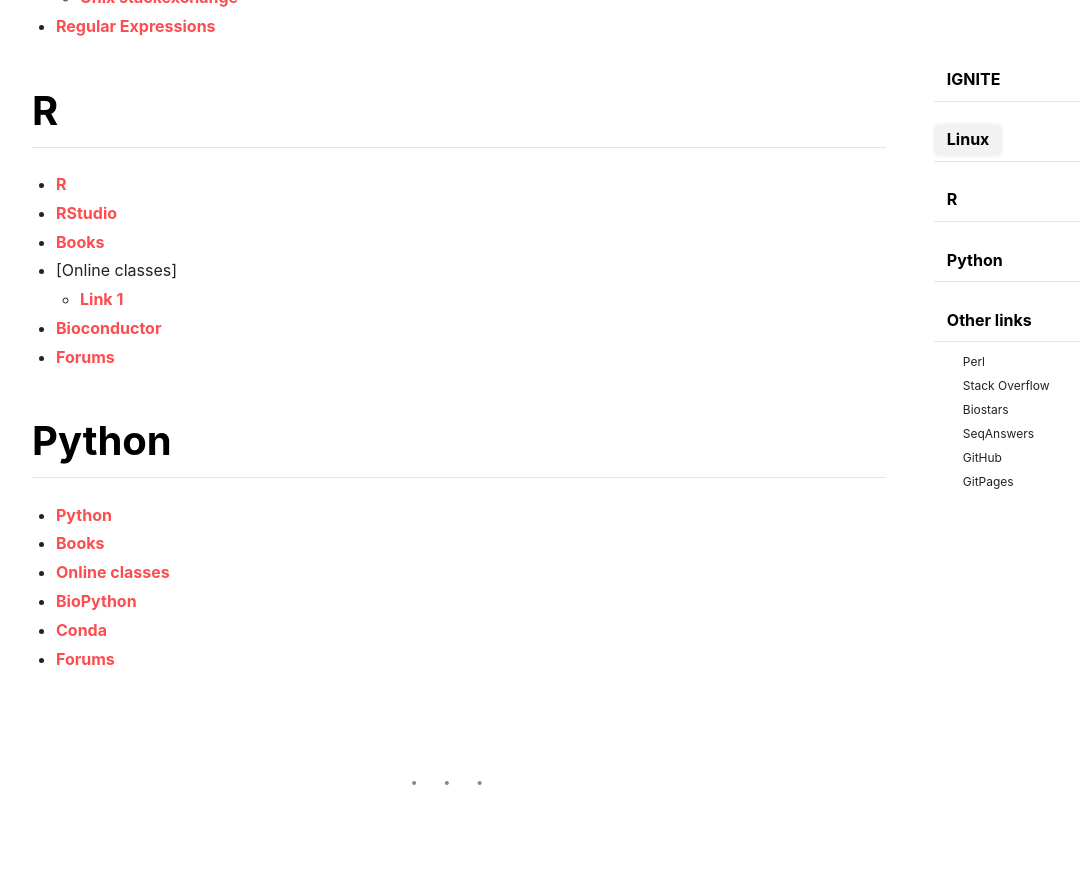
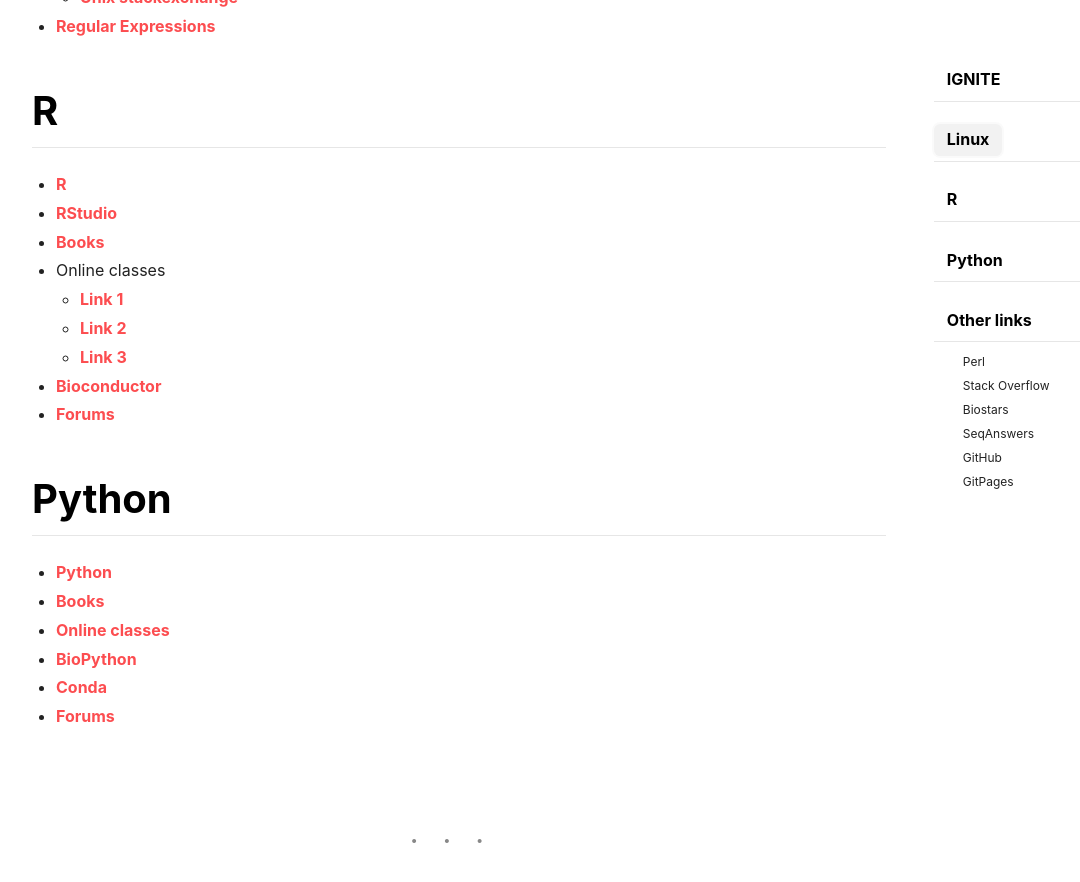
Before and after one commit to itn-ignite/ESRs-Programming-and-Bioinformatics-Workshop, a Jekyll site: the page built from docs/ulinks.md, in a window 1280 px wide and 900 px high, scrolled down 845 px. Shown: the top 882 px of the window, without its empty margins (71-1151 px from the left). Built offline with Jekyll 4.4.1, drawn with Linux system fonts in a browser that asks for light colours; nearby versions of some CDN libraries.

Commit message:
Update ulinks.md

```diff
--- a/docs/ulinks.md
+++ b/docs/ulinks.md
@@ -31,8 +31,10 @@ More updates and links coming soon. Stay tuned!
 - [R](https://cran.r-project.org/)
 - [RStudio](https://www.rstudio.com/products/rstudio/download/)
 - [Books]()
-- [Online classes]
+- Online classes
     - [Link 1](https://www.coursera.org/learn/r-programming)
+    - [Link 2](https://www.edx.org/learn/r-programming)
+    - [Link 3](https://www.datacamp.com/courses/free-introduction-to-r)
 - [Bioconductor](https://www.bioconductor.org/)
 - [Forums]()
 
```
